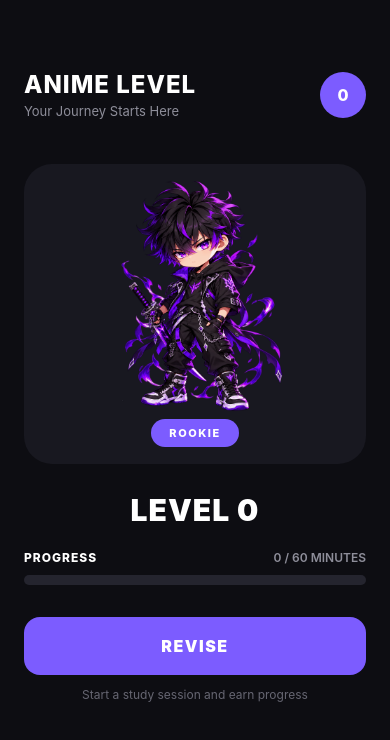
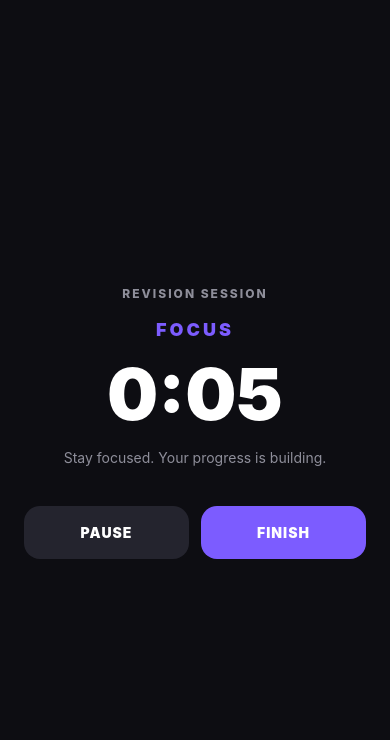
Before and after one commit to Kaiomomo/AnimeLevel, a React Native app: screen / in a window 390 px wide. Shown: the top 740 px of the page. Built offline with nearby package versions, Linux system fonts and the light colour scheme.

Commit message:
Make revision timer background safe

```diff
--- a/App.js
+++ b/App.js
@@ -63,7 +63,6 @@
             <RevisionScreen {...props} finishSession={finishSession} />
           )}
         </Stack.Screen>
-
         <Stack.Screen name="SessionComplete">
           {(props) => (
             <SessionCompleteScreen {...props} totalSeconds={totalSeconds} />
--- a/src/screens/HomeScreen.js
+++ b/src/screens/HomeScreen.js
@@ -1,92 +1,105 @@
-import { Image, Pressable, StyleSheet, Text, View } from "react-native";
-import { characterStages } from "../constants/characters";
-import { MAX_LEVEL, SECONDS_PER_LEVEL } from "../constants/progression";
+import { usePreventRemove } from "@react-navigation/native";
+import { useEffect, useState } from "react";
+import { Alert, Pressable, StyleSheet, Text, View } from "react-native";
 
-export default function HomeScreen({ navigation, totalSeconds }) {
-  const secondsPerLevel = SECONDS_PER_LEVEL;
+export default function RevisionScreen({ navigation, finishSession }) {
+  const [sessionSeconds, setSessionSeconds] = useState(0);
+  const [isRunning, setIsRunning] = useState(true);
+  const [isFinishing, setIsFinishing] = useState(false);
 
-  // Work out the user's level and stop it at Level 100
-  const calculatedLevel = Math.floor(totalSeconds / secondsPerLevel);
-  const level = Math.min(calculatedLevel, MAX_LEVEL);
+  // The real-world time when the current running period started
+  const [startTime, setStartTime] = useState(Date.now());
 
-  // Find which character form should be displayed
-  let currentCharacter = characterStages[0];
+  // Time already studied before the most recent resume
+  const [accumulatedSeconds, setAccumulatedSeconds] = useState(0);
 
-  characterStages.forEach((stage) => {
-    if (level >= stage.minLevel) {
-      currentCharacter = stage;
-    }
+  // Protect the user from accidentally losing their session
+  usePreventRemove(sessionSeconds > 0 && !isFinishing, ({ data }) => {
+    Alert.alert("Leave Revision?", "Your current session will be lost.", [
+      {
+        text: "Keep Revising",
+        style: "cancel",
+      },
+      {
+        text: "Leave",
+        style: "destructive",
+        onPress: () => navigation.dispatch(data.action),
+      },
+    ]);
   });
 
-  // Check if the user has reached the maximum level
-  const isMaxLevel = level === MAX_LEVEL;
+  // Calculate session time using the real clock
+  useEffect(() => {
+    if (!isRunning) return;
 
-  // Calculate progress toward the next level
-  const secondsIntoLevel = totalSeconds % secondsPerLevel;
-  const minutesIntoLevel = Math.floor(secondsIntoLevel / 60);
+    function updateTimer() {
+      const elapsedMilliseconds = Date.now() - startTime;
+      const elapsedSeconds = Math.floor(elapsedMilliseconds / 1000);
 
-  const progressPercentage = isMaxLevel
-    ? 100
-    : (secondsIntoLevel / secondsPerLevel) * 100;
+      setSessionSeconds(accumulatedSeconds + elapsedSeconds);
+    }
+
+    // Update immediately
+    updateTimer();
+
+    // Then refresh the display every second
+    const timer = setInterval(updateTimer, 1000);
+
+    return () => clearInterval(timer);
+  }, [isRunning, startTime, accumulatedSeconds]);
+
+  function handlePauseResume() {
+    if (isRunning) {
+      // Save how much time has been studied so far
+      setAccumulatedSeconds(sessionSeconds);
+      setIsRunning(false);
+    } else {
+      // Start measuring a new running period from right now
+      setStartTime(Date.now());
+      setIsRunning(true);
+    }
+  }
+
+  function handleFinishSession() {
+    setIsFinishing(true);
+
+    finishSession(sessionSeconds);
+
+    navigation.navigate("SessionComplete", {
+      sessionSeconds: sessionSeconds,
+    });
+  }
+
+  const displayMinutes = Math.floor(sessionSeconds / 60);
+  const displaySeconds = sessionSeconds % 60;
 
   return (
     <View style={styles.container}>
-      {/* Header */}
-      <View style={styles.header}>
-        <View>
-          <Text style={styles.title}>ANIME LEVEL</Text>
-          <Text style={styles.subtitle}>Your Journey Starts Here</Text>
-        </View>
+      <Text style={styles.label}>REVISION SESSION</Text>
 
-        <Pressable
-          style={styles.profileButton}
-          onPress={() => navigation.navigate("Stats")}
-        >
-          <Text style={styles.profileText}>{level}</Text>
+      <Text style={styles.focusText}>{isRunning ? "FOCUS" : "PAUSED"}</Text>
+
+      <Text style={styles.timer}>
+        {displayMinutes}:{displaySeconds.toString().padStart(2, "0")}
+      </Text>
+
+      <Text style={styles.message}>
+        {isRunning
+          ? "Stay focused. Your progress is building."
+          : "Your session is paused."}
+      </Text>
+
+      <View style={styles.buttonRow}>
+        <Pressable style={styles.pauseButton} onPress={handlePauseResume}>
+          <Text style={styles.buttonText}>
+            {isRunning ? "PAUSE" : "RESUME"}
+          </Text>
+        </Pressable>
+
+        <Pressable style={styles.finishButton} onPress={handleFinishSession}>
+          <Text style={styles.buttonText}>FINISH</Text>
         </Pressable>
       </View>
-
-      {/* Character */}
-      <View style={styles.characterContainer}>
-        <Image source={currentCharacter.image} style={styles.characterImage} />
-
-        <View style={styles.rankBadge}>
-          <Text style={styles.rankText}>
-            {currentCharacter.form.toUpperCase()}
-          </Text>
-        </View>
-      </View>
-
-      {/* Level */}
-      <Text style={styles.level}>LEVEL {level}</Text>
-
-      {/* Progress information */}
-      <View style={styles.progressHeader}>
-        <Text style={styles.progressLabel}>PROGRESS</Text>
-
-        <Text style={styles.progressText}>
-          {isMaxLevel ? "MAX LEVEL" : `${minutesIntoLevel} / 60 MINUTES`}
-        </Text>
-      </View>
-
-      {/* Progress bar */}
-      <View style={styles.progressBar}>
-        <View
-          style={[styles.progressFill, { width: `${progressPercentage}%` }]}
-        />
-      </View>
-
-      {/* Revision button */}
-      <Pressable
-        style={styles.reviseButton}
-        onPress={() => navigation.navigate("Revision")}
-      >
-        <Text style={styles.reviseButtonText}>REVISE</Text>
-      </Pressable>
-
-      <Text style={styles.reviseHint}>
-        Start a study session and earn progress
-      </Text>
     </View>
   );
 }
@@ -96,141 +109,66 @@
     flex: 1,
     backgroundColor: "#0D0D12",
     alignItems: "center",
+    justifyContent: "center",
     paddingHorizontal: 24,
-    paddingTop: 70,
   },
 
-  header: {
+  label: {
+    color: "#8E8E9A",
+    fontSize: 12,
+    fontWeight: "800",
+    letterSpacing: 2,
+  },
+
+  focusText: {
+    color: "#7C5CFF",
+    fontSize: 18,
+    fontWeight: "900",
+    letterSpacing: 3,
+    marginTop: 18,
+  },
+
+  timer: {
+    color: "#FFFFFF",
+    fontSize: 72,
+    fontWeight: "900",
+    marginTop: 10,
+  },
+
+  message: {
+    color: "#8E8E9A",
+    fontSize: 14,
+    textAlign: "center",
+    marginTop: 12,
+  },
+
+  buttonRow: {
+    flexDirection: "row",
     width: "100%",
-    flexDirection: "row",
-    justifyContent: "space-between",
+    gap: 12,
+    marginTop: 40,
+  },
+
+  pauseButton: {
+    flex: 1,
+    backgroundColor: "#24242E",
+    paddingVertical: 18,
+    borderRadius: 16,
     alignItems: "center",
   },
 
-  title: {
-    color: "#FFFFFF",
-    fontSize: 24,
-    fontWeight: "800",
-    letterSpacing: 1,
+  finishButton: {
+    flex: 1,
+    backgroundColor: "#7C5CFF",
+    paddingVertical: 18,
+    borderRadius: 16,
+    alignItems: "center",
   },
 
-  subtitle: {
-    color: "#8E8E9A",
-    fontSize: 13,
-    marginTop: 4,
-  },
-
-  profileButton: {
-    width: 46,
-    height: 46,
-    borderRadius: 23,
-    backgroundColor: "#7C5CFF",
-    alignItems: "center",
-    justifyContent: "center",
-  },
-
-  profileText: {
+  buttonText: {
     color: "#FFFFFF",
-    fontSize: 16,
-    fontWeight: "800",
-  },
-
-  characterContainer: {
-    width: "100%",
-    height: 300,
-    borderRadius: 28,
-    backgroundColor: "#181820",
-    alignItems: "center",
-    justifyContent: "center",
-    marginTop: 45,
-    marginBottom: 28,
-    overflow: "hidden",
-  },
-
-  characterImage: {
-    width: "90%",
-    height: 230,
-    resizeMode: "contain",
-  },
-
-  rankBadge: {
-    backgroundColor: "#7C5CFF",
-    paddingHorizontal: 18,
-    paddingVertical: 7,
-    borderRadius: 20,
-    marginTop: 8,
-  },
-
-  rankText: {
-    color: "#FFFFFF",
-    fontSize: 11,
-    fontWeight: "800",
-    letterSpacing: 1.5,
-  },
-
-  level: {
-    color: "#FFFFFF",
-    fontSize: 30,
+    fontSize: 14,
     fontWeight: "900",
     letterSpacing: 1,
   },
-
-  progressHeader: {
-    width: "100%",
-    flexDirection: "row",
-    justifyContent: "space-between",
-    alignItems: "center",
-    marginTop: 22,
-    marginBottom: 10,
-  },
-
-  progressLabel: {
-    color: "#FFFFFF",
-    fontSize: 12,
-    fontWeight: "800",
-    letterSpacing: 1,
-  },
-
-  progressText: {
-    color: "#8E8E9A",
-    fontSize: 12,
-    fontWeight: "600",
-  },
-
-  progressBar: {
-    width: "100%",
-    height: 10,
-    backgroundColor: "#24242E",
-    borderRadius: 6,
-    overflow: "hidden",
-  },
-
-  progressFill: {
-    height: "100%",
-    backgroundColor: "#7C5CFF",
-    borderRadius: 6,
-  },
-
-  reviseButton: {
-    width: "100%",
-    height: 58,
-    backgroundColor: "#7C5CFF",
-    borderRadius: 16,
-    alignItems: "center",
-    justifyContent: "center",
-    marginTop: 32,
-  },
-
-  reviseButtonText: {
-    color: "#FFFFFF",
-    fontSize: 16,
-    fontWeight: "900",
-    letterSpacing: 1.5,
-  },
-
-  reviseHint: {
-    color: "#666672",
-    fontSize: 12,
-    marginTop: 12,
-  },
 });
--- a/src/screens/RevisionScreen.js
+++ b/src/screens/RevisionScreen.js
@@ -6,6 +6,7 @@
   const [sessionSeconds, setSessionSeconds] = useState(0);
   const [isRunning, setIsRunning] = useState(true);
   const [isFinishing, setIsFinishing] = useState(false);
+  const [startTime, setStartTime] = useState(Date.now());
 
   usePreventRemove(sessionSeconds > 0 && !isFinishing, ({ data }) => {
     Alert.alert("Leave Revision?", "Your current session will be lost.", [
```
